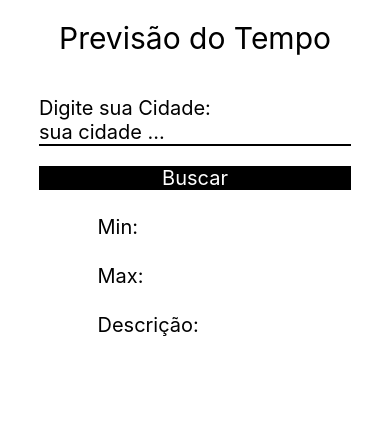
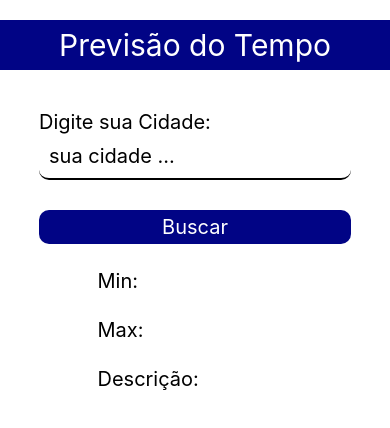
Before and after one commit to kayo0404/previsaoTempo3dsPeruibe, a React Native app: screen / in a window 390 px wide. Shown: the top 428 px of the page. Built offline with nearby package versions, Linux system fonts and the light colour scheme.

Commit message:
atualizações basicas

```diff
--- a/App.js
+++ b/App.js
@@ -8,7 +8,7 @@ export default function App() {
       const [city, setCity] = useState(0);
       const [inputCity, setInputCity] = useState(0);
 
-      async function carregaCity(){
+      async function buscaCep(){
         const response = await Api.get('&city_name='+inputCity);
 
         setCity(response.data)
@@ -23,11 +23,12 @@ export default function App() {
         <TextInput
           placeholder='sua cidade ...'
           style={styles.input}
+
         />
       </View>
       <View style={styles.blocoGeral}>
         <TouchableOpacity style={styles.botao}
-          onPress={carregaCity}
+          onPress={buscaCep}
         >
           <Text style={styles.textoBotao}>Buscar</Text>
         </TouchableOpacity>
@@ -47,7 +48,13 @@ const styles = StyleSheet.create({
     marginTop:20
   },
   titulo:{
-    fontSize:30
+    fontSize:30,
+    backgroundColor: '#010485',
+    color: '#FFF',
+    padding: 7,
+    width: '100%',
+    textAlign: 'center'
+
   },
   label:{
     fontSize:20,
@@ -57,12 +64,19 @@ const styles = StyleSheet.create({
     marginLeft:'10%',
     borderBottomWidth:2,
     marginRight:'10%',
-    fontSize:20
+    fontSize:20,
+    padding: 10,
+    borderRadius: 10,
+
   },
   botao:{
+    padding: 5,
+    marginTop: 10,
     marginLeft:'10%',
     marginRight:'10%',
-    backgroundColor:'#000',
+    backgroundColor:'#010485',
+    borderRadius: 10,
+
   },
   textoBotao:{
     color:'#FFF',
```
